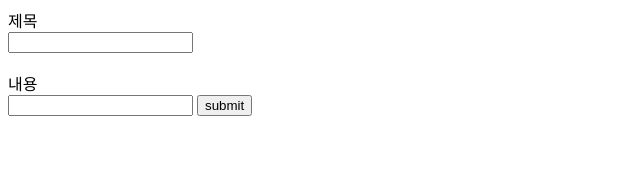
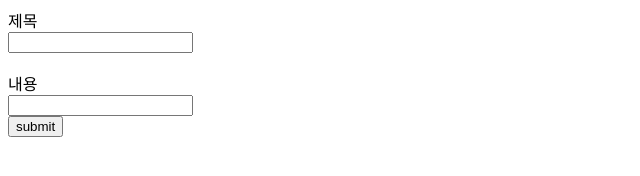
Before and after one commit to Nicknul/hys, a website: page index.html in a window 1280 px wide. Shown: the whole page, without its empty margins (0-640 px from the left). Drawn offline with Linux system fonts and the light colour scheme.

Commit message:
index.html 수정

```diff
--- a/index.html
+++ b/index.html
@@ -12,7 +12,7 @@
         <input type="text" id="title" name="title" /> <br />
         <br />
         <label for="content">내용</label><br />
-        <input for="content" id="content" name="content" />
+        <input for="content" id="content" name="content" /><br>
         <input type="submit" value="submit" />
       </form>
     </div>
```
